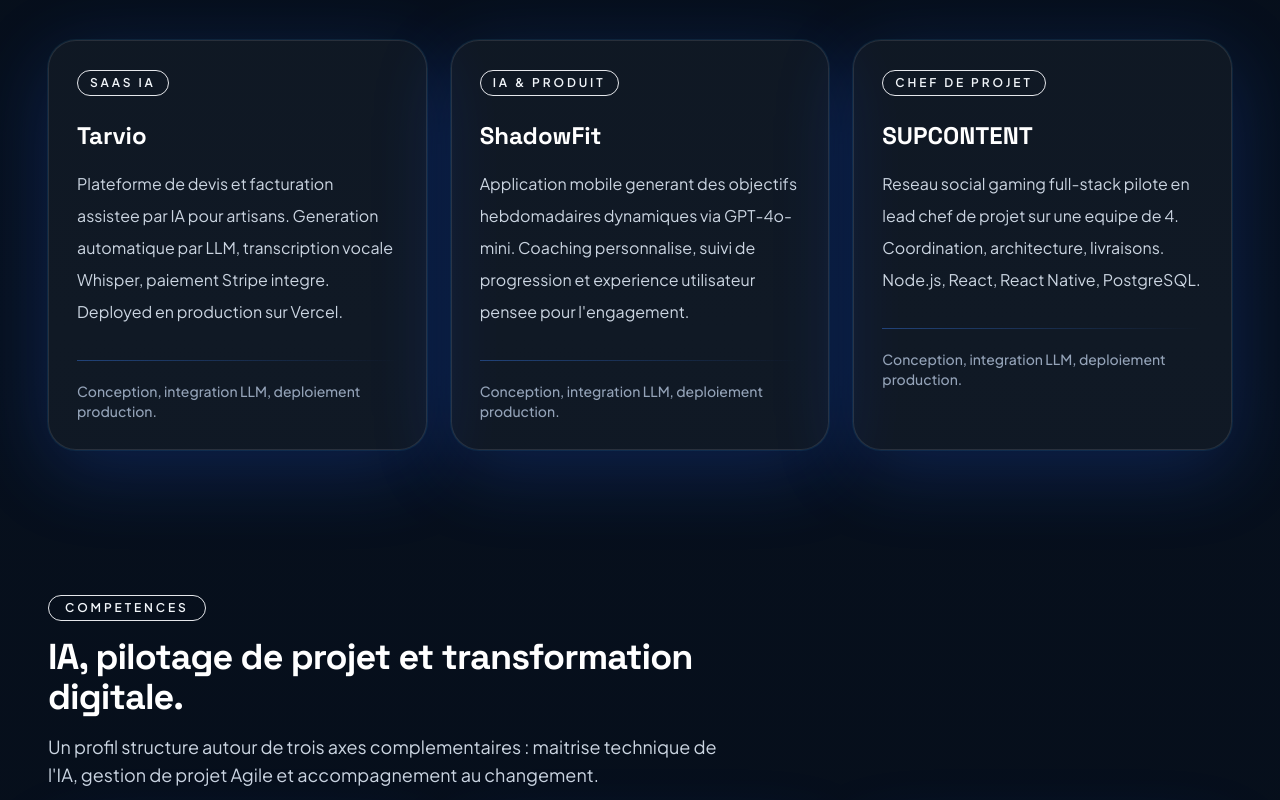
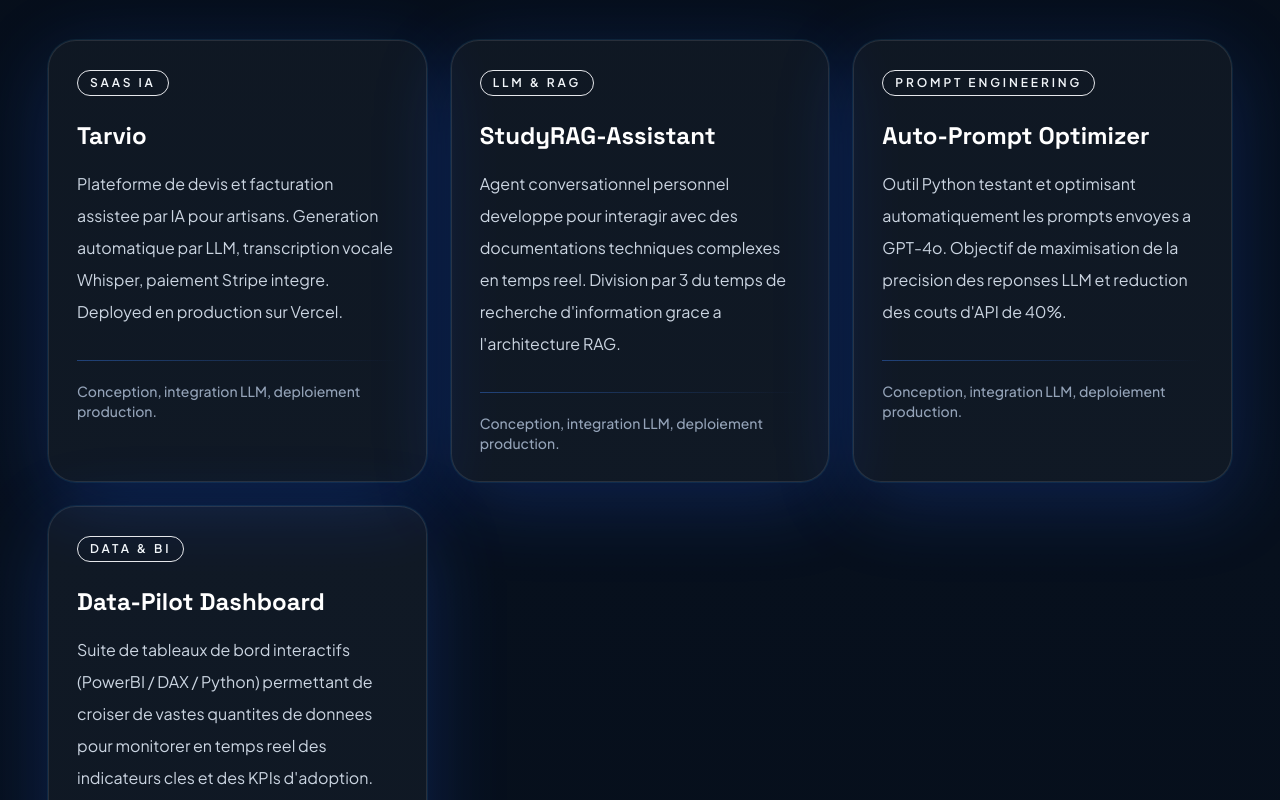
Before and after one commit to Hamza-037/Site-IA-, a Next.js app: page / in a window 1280 px wide. Shown: the part 1360-2160 px from the top of the page. Built offline with nearby package versions, Linux system fonts and the light colour scheme.

Commit message:
ajouts info projets

```diff
--- a/app/page.tsx
+++ b/app/page.tsx
@@ -23,16 +23,22 @@
       "Plateforme de devis et facturation assistee par IA pour artisans. Generation automatique par LLM, transcription vocale Whisper, paiement Stripe integre. Deployed en production sur Vercel.",
   },
   {
-    name: "ShadowFit",
-    category: "IA & Produit",
+    name: "StudyRAG-Assistant",
+    category: "LLM & RAG",
     description:
-      "Application mobile generant des objectifs hebdomadaires dynamiques via GPT-4o-mini. Coaching personnalise, suivi de progression et experience utilisateur pensee pour l'engagement.",
+      "Agent conversationnel personnel developpe pour interagir avec des documentations techniques complexes en temps reel. Division par 3 du temps de recherche d'information grace a l'architecture RAG.",
   },
   {
-    name: "SUPCONTENT",
-    category: "Chef de Projet",
+    name: "Auto-Prompt Optimizer",
+    category: "Prompt Engineering",
     description:
-      "Reseau social gaming full-stack pilote en lead chef de projet sur une equipe de 4. Coordination, architecture, livraisons. Node.js, React, React Native, PostgreSQL.",
+      "Outil Python testant et optimisant automatiquement les prompts envoyes a GPT-4o. Objectif de maximisation de la precision des reponses LLM et reduction des couts d'API de 40%.",
+  },
+  {
+    name: "Data-Pilot Dashboard",
+    category: "Data & BI",
+    description:
+      "Suite de tableaux de bord interactifs (PowerBI / DAX / Python) permettant de croiser de vastes quantites de donnees pour monitorer en temps reel des indicateurs cles et des KPIs d'adoption.",
   },
 ];
 
```
